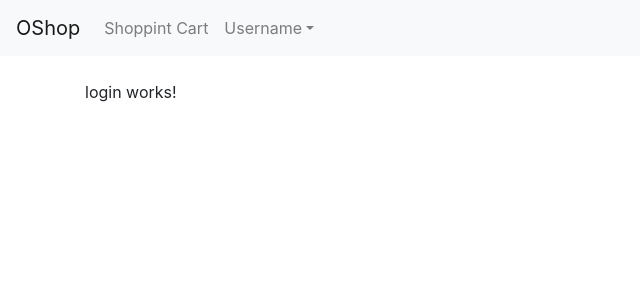
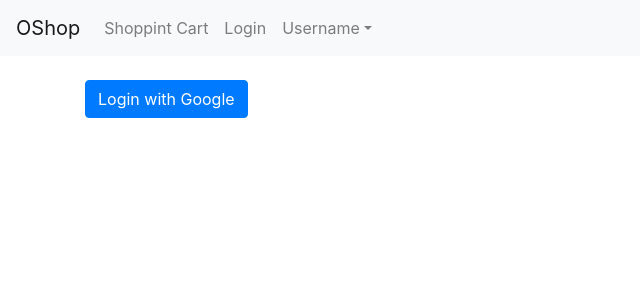
Before and after one commit to chengprivetcir/oshop, an Angular app: page /login in a window 1280 px wide. Shown: the top 300 px of the page, without its empty margins (0-640 px from the left). Built offline with nearby package versions, Linux system fonts and the light colour scheme; what angularfire2 would draw is missing.

Commit message:
implment google auth

```diff
--- a/src/app/bs-navbar/bs-navbar.component.html
+++ b/src/app/bs-navbar/bs-navbar.component.html
@@ -9,7 +9,9 @@
         <li class="nav-item">
           <a class="nav-link" routerLink="/shopping-cart">Shoppint Cart</a>
         </li>
-
+        <li class="nav-item">
+          <a class="nav-link" routerLink="/login">Login</a>
+        </li>
         <li ngbDropdown class="nav-item dropdown">
           <a ngbDropdownToggle class="nav-link dropdown-toggle" id="dropdown01" data-toggle="dropdown" aria-haspopup="true" aria-expanded="false">Username</a>
           <div ngbDropdownMenu class="dropdown-menu" aria-labelledby="dropdown01" >
--- a/src/app/login/login.component.html
+++ b/src/app/login/login.component.html
@@ -1 +1 @@
-<p>login works!</p>
+<button class="btn btn-primary" (click) = "login()">Login with Google</button>
--- a/src/app/login/login.component.ts
+++ b/src/app/login/login.component.ts
@@ -1,15 +1,19 @@
 import { Component, OnInit } from '@angular/core';
+import * as firebase from 'firebase';
+import {AngularFireAuth} from 'angularfire2/auth';
 
 @Component({
   selector: 'app-login',
   templateUrl: './login.component.html',
   styleUrls: ['./login.component.css']
 })
-export class LoginComponent implements OnInit {
+export class LoginComponent  {
 
-  constructor() { }
+  constructor(private afAuth:AngularFireAuth) {
 
-  ngOnInit() {
+   }
+
+  login(){
+    this.afAuth.auth.signInWithRedirect(new firebase.auth.GoogleAuthProvider());
   }
-
 }
```
